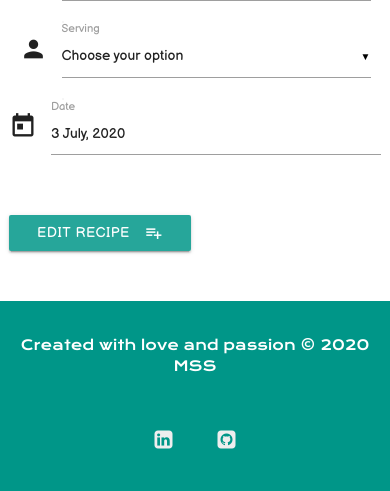
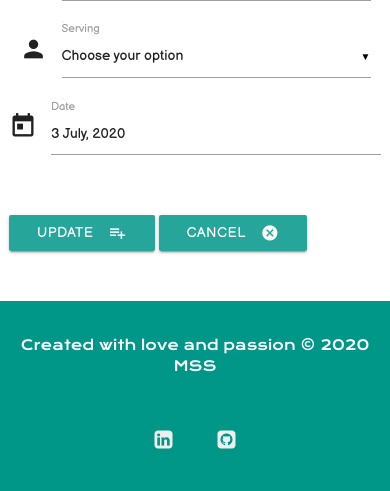
Before and after one commit to sohailshams/cookbook, a Flask app: template templates/editrecipe.html in a window 390 px wide. Shown: the part 944-1435 px from the top of the page. Run offline with Flask 2, Linux system fonts and the light colour scheme; the template is opened without the code that fills it, so the values that code supplies are empty; some libraries are stand-ins or nearby versions.

Commit message:
Added cancel button  & media query to changed text size of buttons  on small screen

```diff
--- a/templates/editrecipe.html
+++ b/templates/editrecipe.html
@@ -103,9 +103,10 @@
     </div>
         </div>
         <div class="row">
-        <button class="btn waves-effect waves-light" type="submit" name="action">Edit Recipe
-    <i class="material-icons right">playlist_add</i>
+        <button class="btn btn-small waves-effect waves-light btn-text" type="submit" name="action">Update
+    <i class="material-icons btn-small right">playlist_add</i>
   </button>
+  <a href="{{url_for('view_recipe', recipe_id=recipe._id)}}" class="waves-effect waves-light btn btn-small btn-text">Cancel<i class="material-icons btn-small right">cancel</i></a>
         </div>
     </form>
 </div>
```
